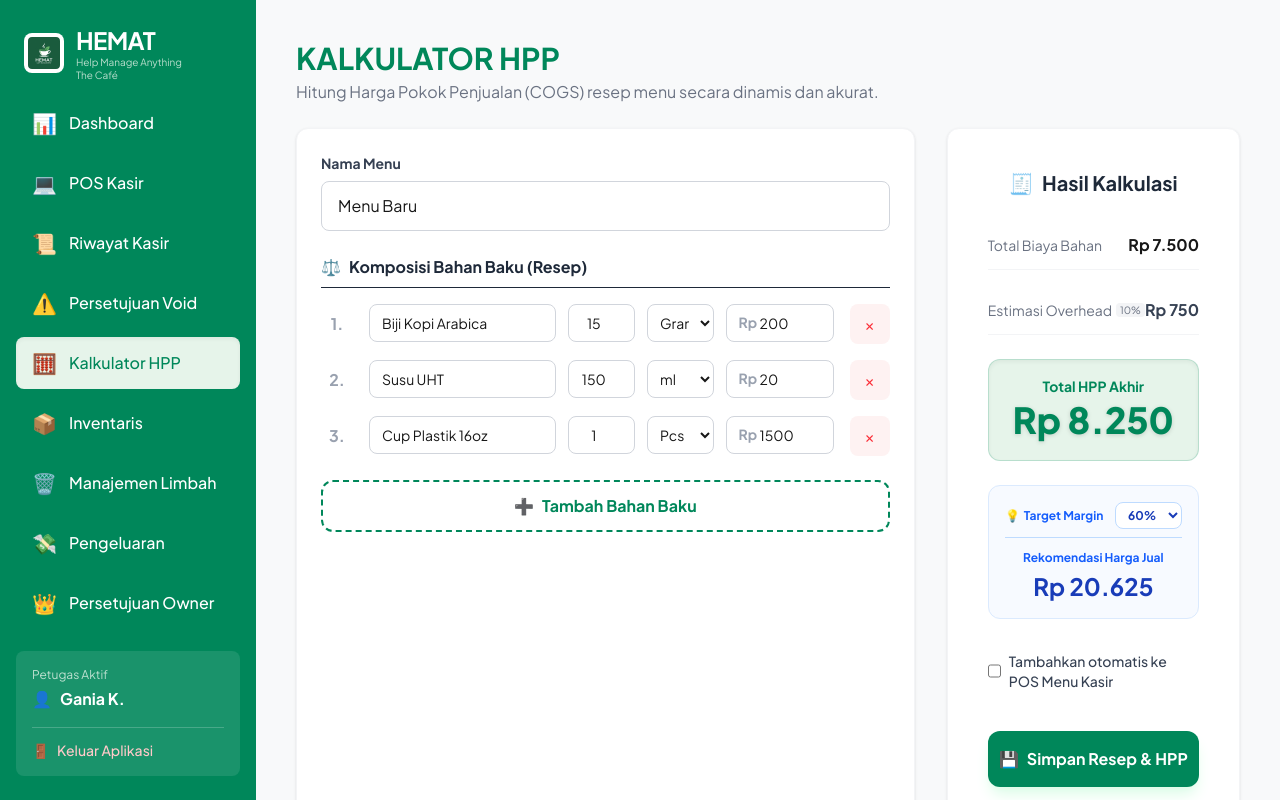
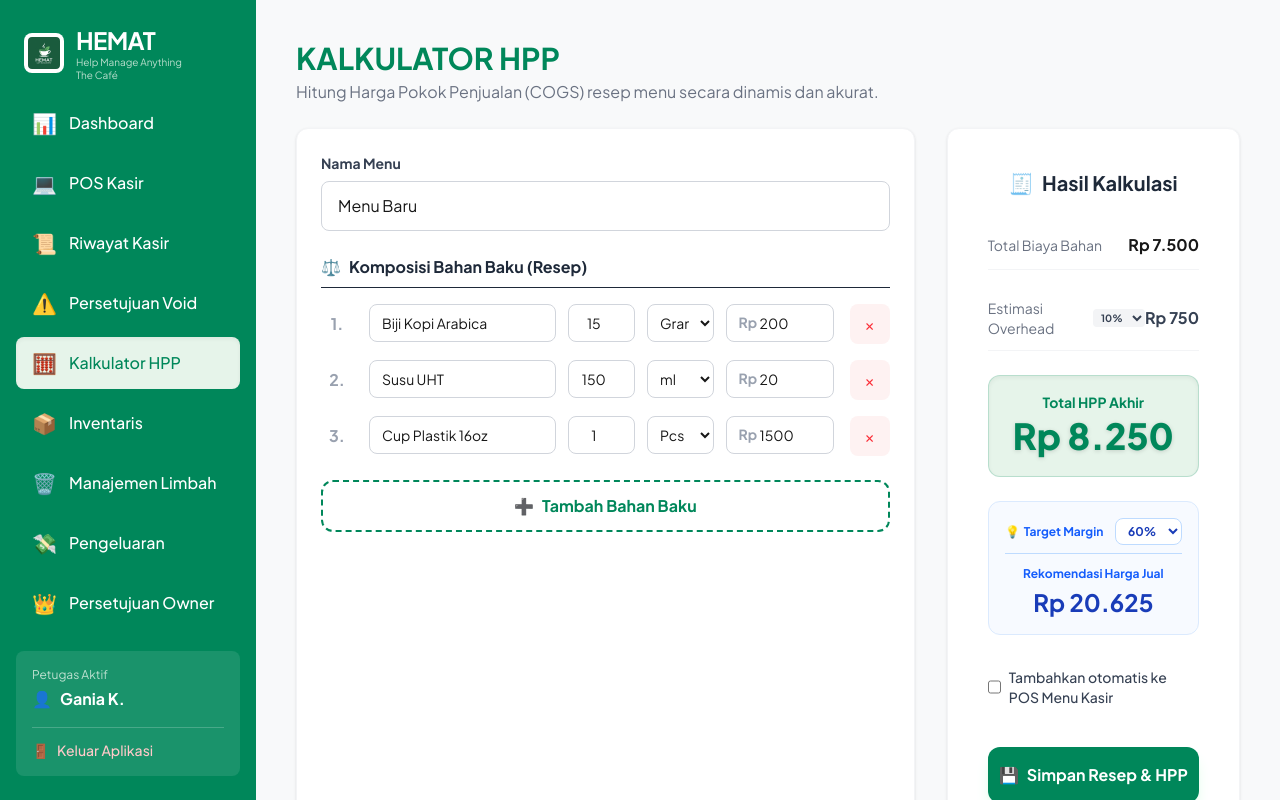
Before and after one commit to gania04/HEMAT-Help_Manage_Anything_The_Caf-, a Next.js app: page /hpp in a window 1280 px wide. Built offline with nearby package versions, Linux system fonts and the light colour scheme; no server answers.

Commit message:
feat(hpp): make overhead percentage selectable from 10 to 35 percent

```diff
--- a/src/app/(dashboard)/hpp/page.tsx
+++ b/src/app/(dashboard)/hpp/page.tsx
@@ -22,6 +22,7 @@ export default function HppCalculatorPage() {
   ]);
 
   const [margin, setMargin] = useState(60);
+  const [overhead, setOverhead] = useState(10);
   const [isSaving, setIsSaving] = useState(false);
   const [addToPos, setAddToPos] = useState(false);
 
@@ -46,7 +47,7 @@ export default function HppCalculatorPage() {
     setIsSaving(true);
 
     // Auto calculate
-    const { totalHPP, recommendedSellingPrice } = calculateHppSummary(ingredients, margin / 100);
+    const { totalHPP, recommendedSellingPrice } = calculateHppSummary(ingredients, margin / 100, overhead / 100);
 
     let posMsg = '';
     if (addToPos) {
@@ -65,7 +66,7 @@ export default function HppCalculatorPage() {
   };
 
 // Kalkulasi Otomatis
-  const { totalMaterialCost, overheadCost, totalHPP, recommendedSellingPrice } = calculateHppSummary(ingredients, margin / 100);
+  const { totalMaterialCost, overheadCost, totalHPP, recommendedSellingPrice } = calculateHppSummary(ingredients, margin / 100, overhead / 100);
 
   return (
     <main className="h-full overflow-y-auto p-4 md:p-10 bg-soft-gray">
@@ -155,7 +156,19 @@ export default function HppCalculatorPage() {
             </div>
             <div className="flex justify-between items-center py-3 border-b border-gray-100">
               <span className="text-gray-500 text-sm flex items-center gap-1">
-                Estimasi Overhead <span className="text-[10px] bg-gray-100 px-1 rounded">10%</span>
+                Estimasi Overhead
+                <select
+                  value={overhead}
+                  onChange={(e) => setOverhead(Number(e.target.value))}
+                  className="bg-gray-100 text-gray-700 text-[10px] rounded px-1 py-0.5 border-none focus:ring-0 cursor-pointer font-bold"
+                >
+                  <option value={10}>10%</option>
+                  <option value={15}>15%</option>
+                  <option value={20}>20%</option>
+                  <option value={25}>25%</option>
+                  <option value={30}>30%</option>
+                  <option value={35}>35%</option>
+                </select>
               </span>
               <span className="font-bold text-gray-700">{formatRupiah(overheadCost)}</span>
             </div>
@@ -179,8 +192,6 @@ export default function HppCalculatorPage() {
                   <option value={40}>40%</option>
                   <option value={50}>50%</option>
                   <option value={60}>60%</option>
-                  <option value={70}>70%</option>
-                  <option value={80}>80%</option>
                 </select>
               </div>
               <div className="text-center">
--- a/src/lib/hpp-calculator.ts
+++ b/src/lib/hpp-calculator.ts
@@ -20,9 +20,9 @@ export function calculateRecommendedSellingPrice(totalHPP: number, targetMargin:
   return totalHPP / (1 - targetMargin);
 }
 
-export function calculateHppSummary(ingredients: IngredientCost[], targetMargin: number = 0.6) {
+export function calculateHppSummary(ingredients: IngredientCost[], targetMargin: number = 0.6, overheadPercentage: number = 0.1) {
   const totalMaterialCost = calculateTotalMaterialCost(ingredients);
-  const overheadCost = calculateOverheadCost(totalMaterialCost);
+  const overheadCost = calculateOverheadCost(totalMaterialCost, overheadPercentage);
   const totalHPP = calculateTotalHPP(totalMaterialCost, overheadCost);
   const recommendedSellingPrice = calculateRecommendedSellingPrice(totalHPP, targetMargin);
 
```
